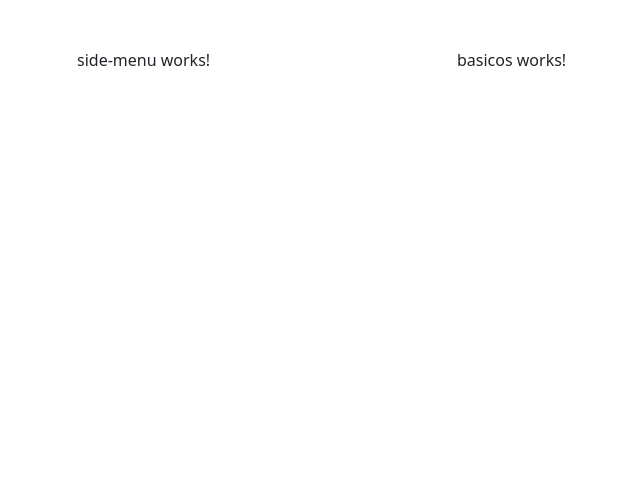
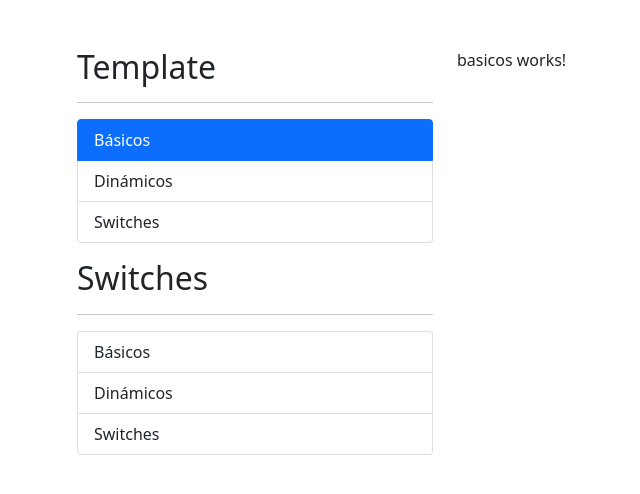
Before and after one commit to jomas94/FormulariosApp, an Angular app: page /template/basicos in a window 1280 px wide. Shown: the top 494 px of the page, without its empty margins (5-645 px from the left). Built offline with nearby package versions, Linux system fonts and the light colour scheme.

Commit message:
sidemenu routing

```diff
--- a/src/app/shared/shared.module.ts
+++ b/src/app/shared/shared.module.ts
@@ -1,5 +1,7 @@
 import { NgModule } from '@angular/core';
 import { CommonModule } from '@angular/common';
+import { RouterModule } from '@angular/router';
+
 import { SideMenuComponent } from './side-menu/side-menu.component';
 
 
@@ -9,7 +11,8 @@ import { SideMenuComponent } from './side-menu/side-menu.component';
     SideMenuComponent
   ],
   imports: [
-    CommonModule
+    CommonModule,
+    RouterModule
   ],
   exports:[
     SideMenuComponent
--- a/src/app/shared/side-menu/side-menu.component.html
+++ b/src/app/shared/side-menu/side-menu.component.html
@@ -1 +1,22 @@
-<p>side-menu works!</p>
+<h2>Template</h2>
+<hr>
+
+<ul class="list-group">
+    <li class="list-group-item"
+        *ngFor="let item of templateMenu"
+        [routerLink]="[item.ruta]"
+        routerLinkActive="active"  >
+        {{item.texto}}
+    </li>
+</ul>
+
+<h2 class="mt-3">Switches</h2>
+<hr>
+<ul class="list-group">
+    <li class="list-group-item"
+        *ngFor="let item of reactiveMenu"
+        [routerLink]="[item.ruta]"
+        routerLinkActive="active" >
+        {{item.texto}}
+    </li>
+</ul>
--- a/src/app/shared/side-menu/side-menu.component.ts
+++ b/src/app/shared/side-menu/side-menu.component.ts
@@ -1,4 +1,9 @@
 import { Component, OnInit } from '@angular/core';
+
+interface MenuItem{
+  texto: string;
+  ruta: string;
+}
 
 @Component({
   selector: 'app-side-menu',
@@ -6,11 +11,38 @@ import { Component, OnInit } from '@angular/core';
   styles: [
   ]
 })
-export class SideMenuComponent implements OnInit {
+export class SideMenuComponent {
 
-  constructor() { }
+  templateMenu: MenuItem[] = [
+    {
+      texto:'Básicos',
+      ruta:'./template/basicos'
+    },
+    {
+      texto:'Dinámicos',
+      ruta:'./template/dinamicos'
+    },
+    {
+      texto:'Switches',
+      ruta:'./template/switches'
+    },
 
-  ngOnInit(): void {
-  }
+  ]
+
+  reactiveMenu: MenuItem[] = [
+    {
+      texto:'Básicos',
+      ruta:'./reactive/basicos'
+    },
+    {
+      texto:'Dinámicos',
+      ruta:'./reactive/dinamicos'
+    },
+    {
+      texto:'Switches',
+      ruta:'./reactive/switches'
+    },
+
+  ]
 
 }
```
